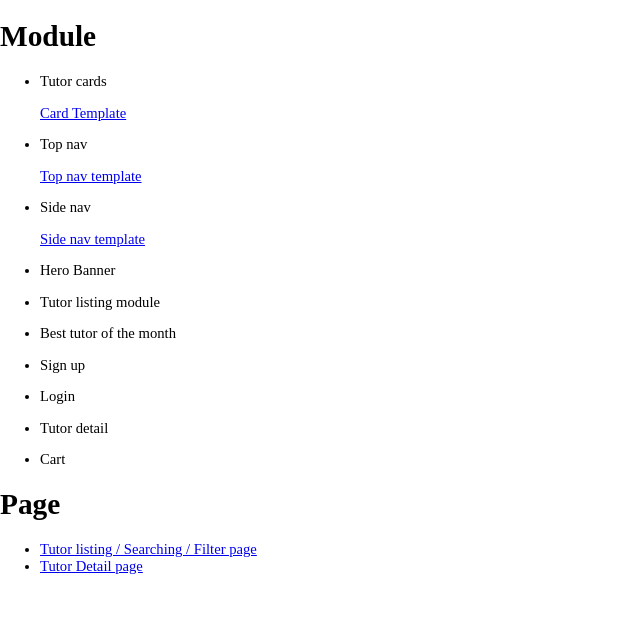
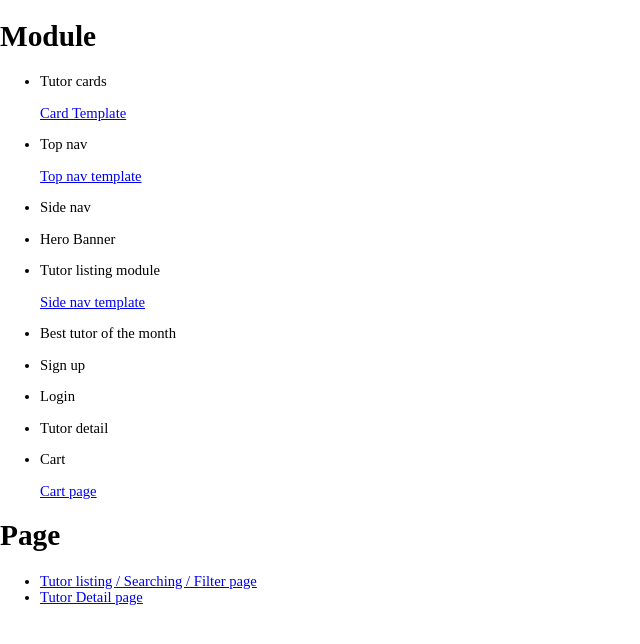
Before and after one commit to jjccy/Education_Nation, a PHP site: page /styleguide.php in a window 1280 px wide. Shown: the top 644 px of the page, without its empty margins (0-640 px from the left). Run offline with PHP 8.4, Linux system fonts and the light colour scheme.

Commit message:
Linked Cart Page in Styleguide

```diff
--- a/styleguide.php
+++ b/styleguide.php
@@ -31,7 +31,6 @@
       <li>
         <div class="">
           <p>Side nav</p>
-          <a href="side-nav.php" target="_blank">Side nav template</a>
         </div>
       </li>
       <li>
@@ -43,7 +42,7 @@
         <div class="">
           <p>Tutor listing module</p>
         </div>
-      </li>
+      </li>  <a href="side-nav.php" target="_blank">Side nav template</a>
       <li>
         <div class="">
           <p>Best tutor of the month</p>
@@ -67,6 +66,7 @@
       <li>
         <div class="">
           <p>Cart</p>
+          <a href="cart.php">Cart page</a>
         </div>
       </li>
     </ul>
```
